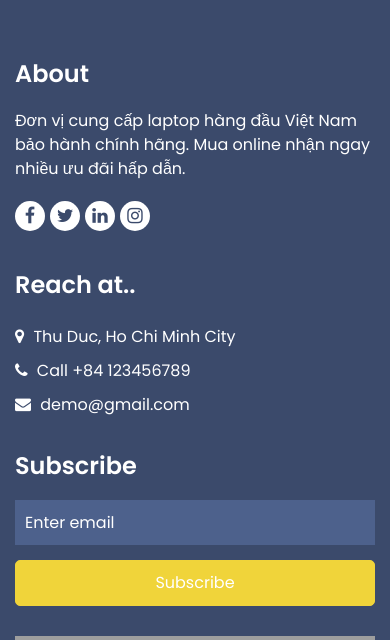
After one commit to AssignmentLTW/CO3049_Assignment, a PHP site: page /footer.php in a window 390 px wide. The commit adds this page. Shown: the top 640 px of the page. Run offline with PHP 8.4, Linux system fonts and the light colour scheme; some libraries are stand-ins or nearby versions; grey boxes are pictures that could not be loaded.

Commit message:
Luc - add footer & header

```diff
--- /dev/null
+++ b/footer.php
@@ -0,0 +1,129 @@
+<?php
+session_start();
+?>
+<!DOCTYPE html>
+<html lang="en">
+
+<head>
+    <!-- Basic -->
+    <meta charset="utf-8" />
+    <meta http-equiv="X-UA-Compatible" content="IE=edge" />
+    <!-- Mobile Metas -->
+    <meta name="viewport" content="width=device-width, initial-scale=1, shrink-to-fit=no" />
+    <!-- Site Metas -->
+    <meta name="keywords" content="" />
+    <meta name="description" content="" />
+    <meta name="author" content="" />
+
+    <title>Timups</title>
+
+    <!-- bootstrap core css -->
+    <link rel="stylesheet" type="text/css" href="css/bootstrap.css" />
+    <!--owl slider stylesheet -->
+    <link rel="stylesheet" type="text/css"
+        href="https://cdnjs.cloudflare.com/ajax/libs/OwlCarousel2/2.3.4/assets/owl.carousel.min.css" />
+
+    <!-- font awesome style -->
+    <link href="css/font-awesome.min.css" rel="stylesheet" />
+
+    <!-- Custom styles for this template -->
+    <link href="css/style.css" rel="stylesheet" />
+    <!-- responsive style -->
+    <link href="css/responsive.css" rel="stylesheet" />
+</head>
+
+<body class="sub_page">
+
+    <!-- footer section -->
+    <footer class="footer_section">
+        <div class="container">
+            <div class="row">
+                <div class="col-md-6 col-lg-3 footer-col">
+                    <div class="footer_detail">
+                        <h4>About</h4>
+                        <p>
+                            Đơn vị cung cấp laptop hàng đầu Việt Nam bảo hành chính hãng.
+                            Mua online nhận ngay nhiều ưu đãi hấp dẫn.
+
+                        </p>
+                        <div class="footer_social">
+                            <a href="">
+                                <i class="fa fa-facebook" aria-hidden="true"></i>
+                            </a>
+                            <a href="">
+                                <i class="fa fa-twitter" aria-hidden="true"></i>
+                            </a>
+                            <a href="">
+                                <i class="fa fa-linkedin" aria-hidden="true"></i>
+                            </a>
+                            <a href="">
+                                <i class="fa fa-instagram" aria-hidden="true"></i>
+                            </a>
+                        </div>
+                    </div>
+                </div>
+                <div class="col-md-6 col-lg-3 footer-col">
+                    <div class="footer_contact">
+                        <h4>Reach at..</h4>
+                        <div class="contact_link_box">
+                            <a href="">
+                                <i class="fa fa-map-marker" aria-hidden="true"></i>
+                                <span> Thu Duc, Ho Chi Minh City </span>
+                            </a>
+                            <a href="">
+                                <i class="fa fa-phone" aria-hidden="true"></i>
+                                <span> Call +84 123456789 </span>
+                            </a>
+                            <a href="">
+                                <i class="fa fa-envelope" aria-hidden="true"></i>
+                                <span> demo@gmail.com </span>
+                            </a>
+                        </div>
+                    </div>
+                </div>
+                <div class="col-md-6 col-lg-3 footer-col">
+                    <div class="footer_contact">
+                        <h4>Subscribe</h4>
+                        <form action="#">
+                            <input type="text" placeholder="Enter email" />
+                            <button type="submit">Subscribe</button>
+                        </form>
+                    </div>
+                </div>
+                <div class="col-md-6 col-lg-3 footer-col">
+                    <div class="map_container">
+                        <div class="map">
+                            <div id="googleMap"></div>
+                        </div>
+                    </div>
+                </div>
+            </div>
+            <div class="footer-info">
+                <p>
+                    &copy; <span id="displayYear"></span> All Rights Reserved By
+                    <a href="https://html.design/">Free Html Templates</a>
+                </p>
+            </div>
+        </div>
+    </footer>
+    <!-- footer section -->
+
+    <!-- jQery -->
+    <script src="js/jquery-3.4.1.min.js"></script>
+    <!-- popper js -->
+    <script src="https://cdn.jsdelivr.net/npm/popper.js@1.16.0/dist/umd/popper.min.js"
+        integrity="sha384-Q6E9RHvbIyZFJoft+2mJbHaEWldlvI9IOYy5n3zV9zzTtmI3UksdQRVvoxMfooAo" crossorigin="anonymous">
+    </script>
+    <!-- bootstrap js -->
+    <script src="js/bootstrap.js"></script>
+    <!-- owl slider -->
+    <script src="https://cdnjs.cloudflare.com/ajax/libs/OwlCarousel2/2.3.4/owl.carousel.min.js"></script>
+    <!-- custom js -->
+    <script src="js/custom.js"></script>
+    <!-- Google Map -->
+    <script src="https://maps.googleapis.com/maps/api/js?key=AIzaSyCh39n5U-4IoWpsVGUHWdqB6puEkhRLdmI&callback=myMap">
+    </script>
+    <!-- End Google Map -->
+</body>
+
+</html>
--- a/index.php
+++ b/index.php
@@ -81,7 +81,7 @@
                   >
                 </li>
                 <li class="nav-item">
-                  <a class="nav-link" href="watches.php"> Watches </a>
+                  <a class="nav-link" href="laptop.php"> Laptops </a>
                 </li>
                 <li class="nav-item">
                   <a class="nav-link" href="about.php"> About </a>
```
Also changed, not shown: header.php (added, +113 -0 lines), laptop.php (renamed from watches.php, +12 -11 lines).
